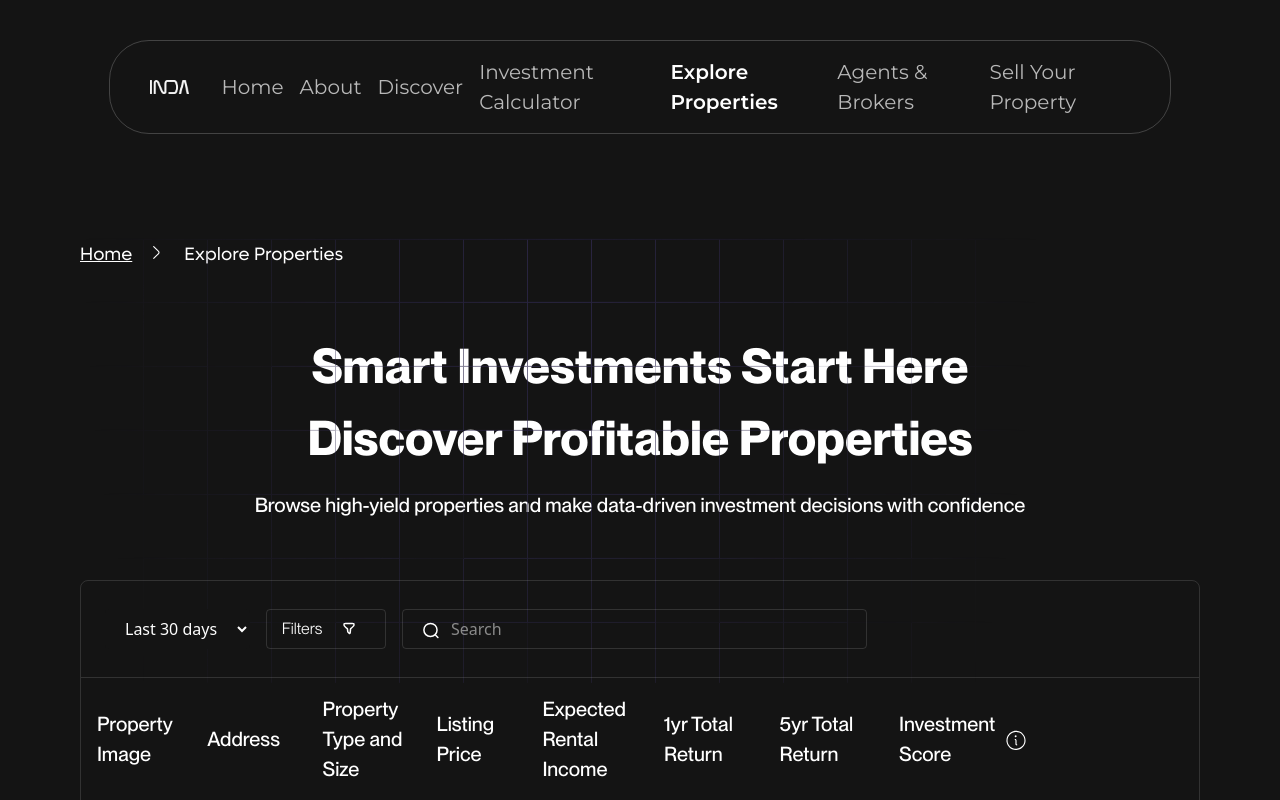
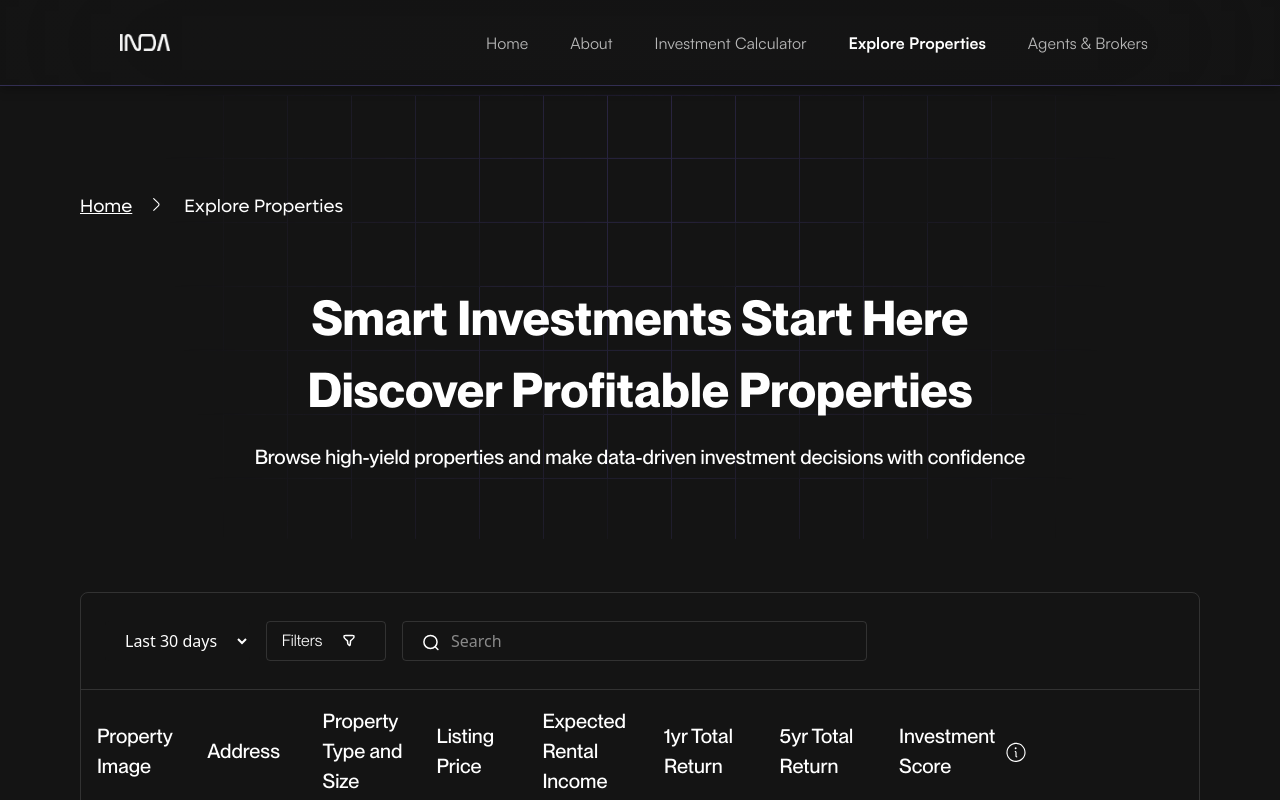
Before and after one commit to Inda-Realty-Limited/inda-user-facing-webapp, a Next.js app: page /explore-properties in a window 1280 px wide. Shown: the top 800 px of the page. Built offline with nearby package versions, Linux system fonts and the light colour scheme.

Commit message:
Refactor Navbar and Layout components for improved styling; adjust Explore Properties view layout and spacing

```diff
--- a/src/components/inc/Navbar.tsx
+++ b/src/components/inc/Navbar.tsx
@@ -12,16 +12,21 @@ export const Navbar = ({ className = "", showLogo = false }: NavbarProps) => {
   const navItems = [
     { label: "Home", href: "/" },
     { label: "About", href: "/about" },
-    { label: "Discover", href: "/discover" },
     { label: "Investment Calculator", href: "/investment-calculator" },
     { label: "Explore Properties", href: "/explore-properties" },
     { label: "Agents & Brokers", href: "/agents-brokers" },
-    { label: "Sell Your Property", href: "/sell-property" },
   ];
 
   return (
     <nav
-      className={`w-[83%] border border-[#FFFFFF33] rounded-[40px] mx-auto py-4 ${className}`}
+      className="w-full h-[86px] px-[80px] flex items-center justify-between border-b border-[#322E52] text-center text-white shadow"
+      style={{
+        borderBottomWidth: "0.25px",
+        background:
+          "linear-gradient(109.87deg, rgba(45, 46, 48, 0.021) 5.73%, rgba(82, 73, 97, 0.016) 50.57%, rgba(121, 108, 138, 0.005) 100.09%)",
+        backdropFilter: "blur(100px)",
+        boxShadow: "0px 4px 10px rgba(0, 0, 0, 0.25)",
+      }}
     >
       <XStack className="justify-between px-[40px] w-full items-center">
         {showLogo && (
@@ -29,16 +34,19 @@ export const Navbar = ({ className = "", showLogo = false }: NavbarProps) => {
             <Image src="/images/logo.png" alt="logo" width={50} height={17} />
           </div>
         )}
+        <XStack className="gap-[18px]">
           {navItems.map((item) => {
             const isActive = router.pathname === item.href;
             return (
               <Text
                 key={item.href}
-              fof="m"
-              fos={20}
-              fow={isActive ? 600 : 400}
-              className={`cursor-pointer transition-colors ${
-                isActive ? "text-white" : "text-[#FFFFFFB2] hover:text-gray-300"
+                fof="s"
+                fos={16}
+                fow={isActive ? 700 : 400}
+                className={`cursor-pointer px-[12px]  transition-colors ${
+                  isActive
+                    ? "text-white"
+                    : "text-[#FFFFFFB2] hover:text-gray-300"
                 }`}
                 onClick={() => router.push(item.href)}
               >
@@ -47,6 +55,7 @@ export const Navbar = ({ className = "", showLogo = false }: NavbarProps) => {
             );
           })}
         </XStack>
+      </XStack>
     </nav>
   );
 };
--- a/src/components/inc/Table.tsx
+++ b/src/components/inc/Table.tsx
@@ -68,7 +68,7 @@ export const Table = ({ columns, data }: TableProps) => {
     const setActive = isLeft ? setActiveLeftBox : setActiveRightBox;
 
     return (
-      <YStack gap="gap-[16px]" className="w-full">
+      <YStack gap="gap-[16px]" className="w-full ">
         <div className="w-full">
           <Text fow={500} fos={16} className="text-white">
             {title}
--- a/src/layouts/index.tsx
+++ b/src/layouts/index.tsx
@@ -13,8 +13,8 @@ const socialIcons: Array<
 export const Layout = ({ children }: LayoutProps) => {
   const getCurrentYear = () => new Date().getFullYear();
   return (
-    <div className="relative flex flex-col py-6 min-h-screen">
-      <Navbar className="mt-4" showLogo={true} />
+    <div className="relative flex flex-col  min-h-screen">
+      <Navbar showLogo={true} />
       <main className="w-full px-[80px] py-[40px] flex flex-col   flex-grow mt-16">
         {children}
       </main>
--- a/src/views/explore-properties/index.tsx
+++ b/src/views/explore-properties/index.tsx
@@ -177,7 +177,7 @@ export default function ExploreProperties() {
   return (
     <Layout>
       <div className="relative w-full h-full">
-        <div className="absolute top-0 left-0 justify-center flex">
+        <div className="absolute -top-24 w-full left-0 justify-center flex">
           <img
             src="/images/bg-pattern.png"
             alt="Explore Properties"
@@ -186,7 +186,7 @@ export default function ExploreProperties() {
         </div>
         <Breadcrumb items={[{ label: "Explore Properties" }]} />
 
-        <section className="my-[60px]">
+        <section className="my-[60px] mb-30 relative z-50">
           <YStack gap="gap-[16px]">
             <Text fow={700} fos={48} className="text-white text-center">
               Smart Investments Start Here <br /> Discover Profitable Properties
@@ -198,7 +198,7 @@ export default function ExploreProperties() {
           </YStack>
         </section>
 
-        <section className="my-[40px]">
+        <section className="my-[45px]">
           <Table columns={columns} data={properties} />
         </section>
 
```
Lines whose indentation alone changed are shown as unchanged.
